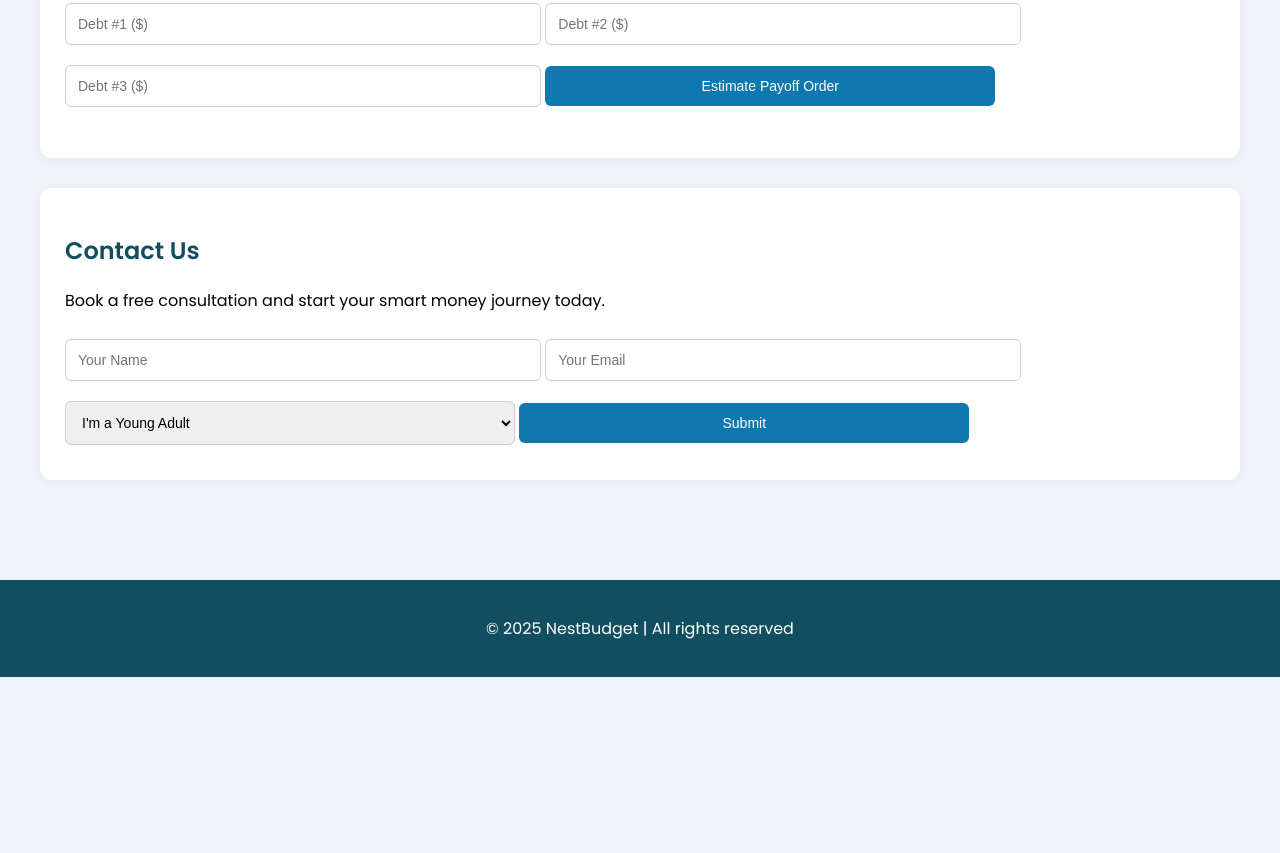
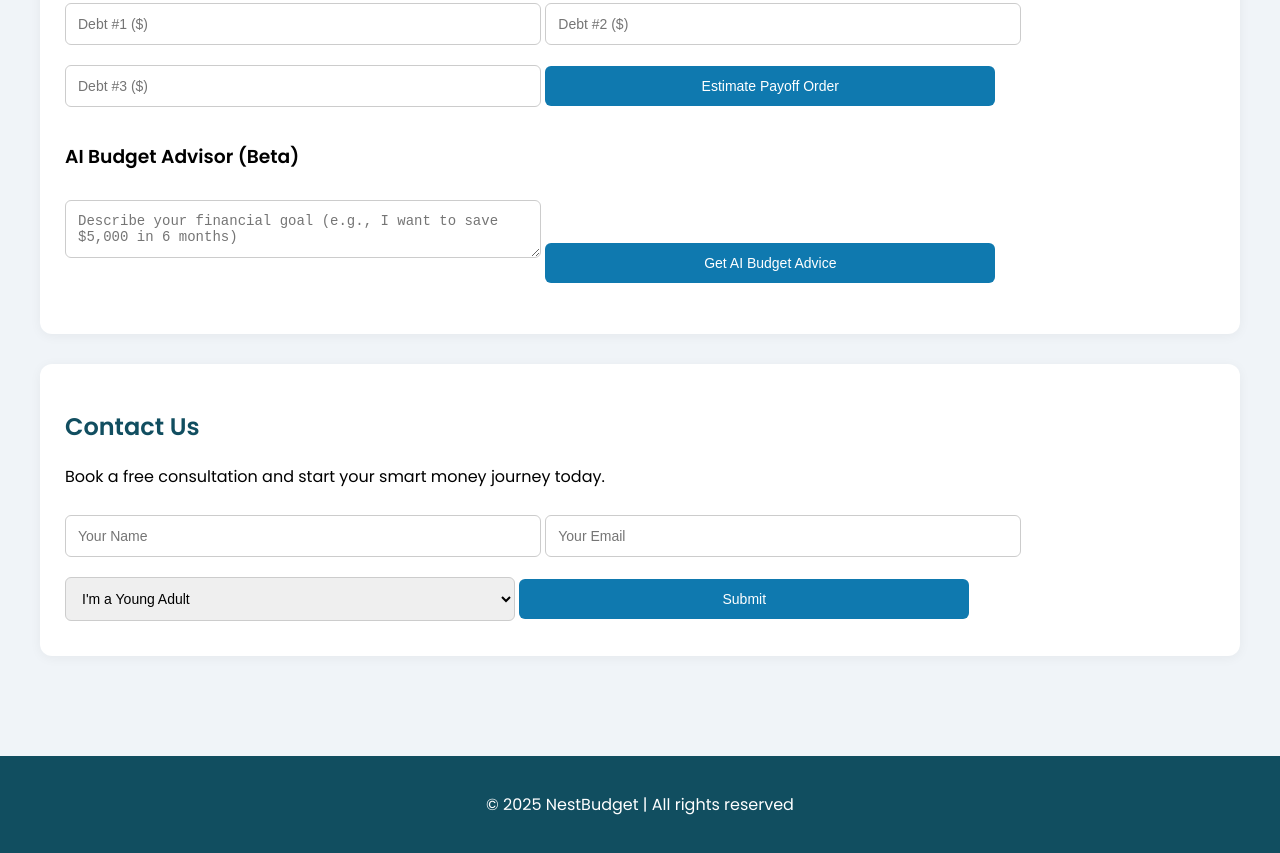
Before and after one commit to blueblue97/What2Cook, a plain HTML site: page index.html in a window 1280 px wide. Shown: the part 1518-2371 px from the top of the page. Before the commit the page ends 2195 px from the top, so only its background shows below. Drawn offline with Linux system fonts and the light colour scheme.

Commit message:
Update index.html

```diff
--- a/index.html
+++ b/index.html
@@ -56,7 +56,7 @@
       padding: 20px;
       margin-top: 40px;
     }
-    input, button, select {
+    input, button, select, textarea {
       padding: 12px;
       margin-top: 10px;
       margin-bottom: 10px;
@@ -149,6 +149,13 @@
         <button onclick="calculateDebtSnowball()">Estimate Payoff Order</button>
         <p class="result" id="debtSnowballResult"></p>
       </div>
+
+      <div class="tool">
+        <h3>AI Budget Advisor (Beta)</h3>
+        <textarea id="aiGoal" placeholder="Describe your financial goal (e.g., I want to save $5,000 in 6 months)"></textarea>
+        <button onclick="mockAIBudgetAdvice()">Get AI Budget Advice</button>
+        <p class="result" id="aiAdviceResult"></p>
+      </div>
     </section>
 
     <section id="contact" class="section">
@@ -227,6 +234,16 @@
       const orderText = ordered.map(d => `Debt #${d.id}: $${d.amt.toFixed(2)}`).join(' → ');
       document.getElementById('debtSnowballResult').textContent = `Suggested payoff order: ${orderText}`;
     }
+
+    function mockAIBudgetAdvice() {
+      const input = document.getElementById('aiGoal').value.trim();
+      const result = document.getElementById('aiAdviceResult');
+      if (!input) {
+        result.textContent = 'Please describe your financial goal.';
+        return;
+      }
+      result.textContent = `AI Suggestion: To reach your goal, save 20% of your income monthly, reduce non-essential expenses by 30%, and automate savings into a high-yield account. Adjust based on lifestyle.`;
+    }
   </script>
 </body>
 </html>
```
